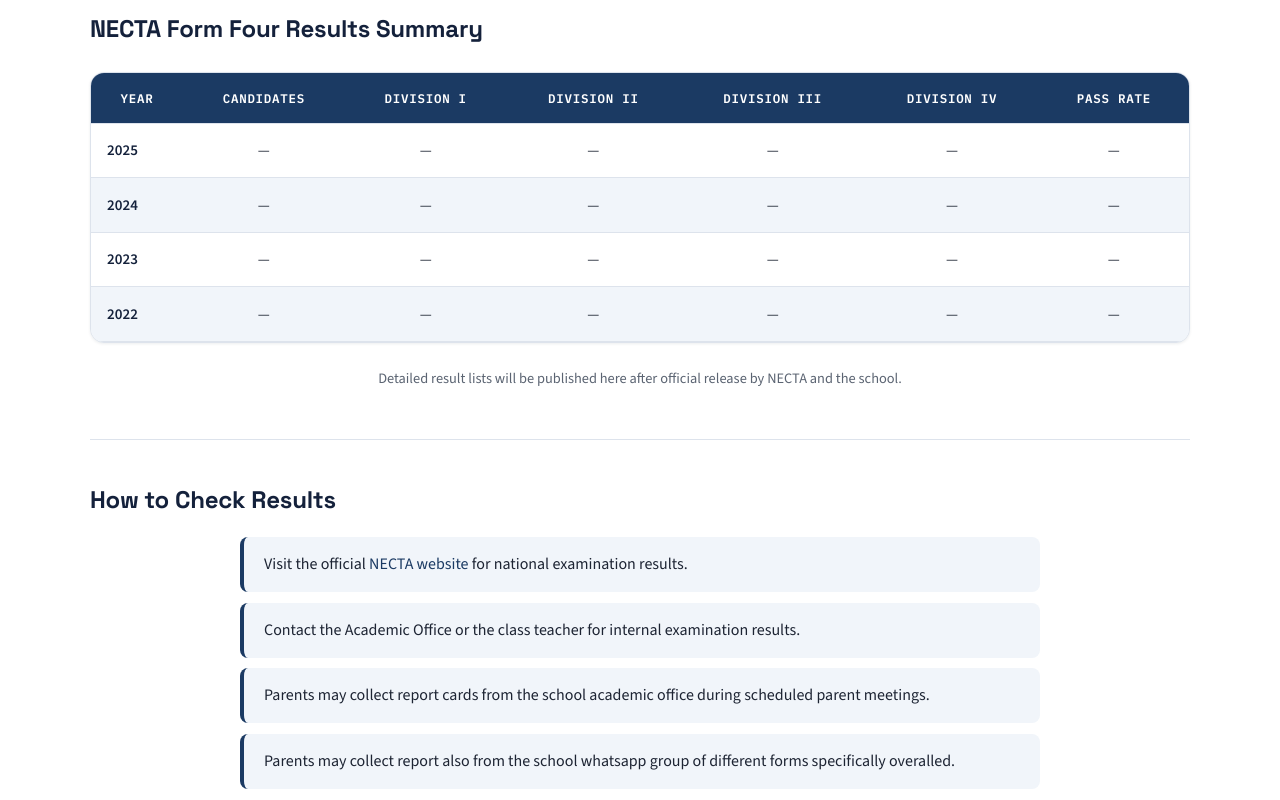
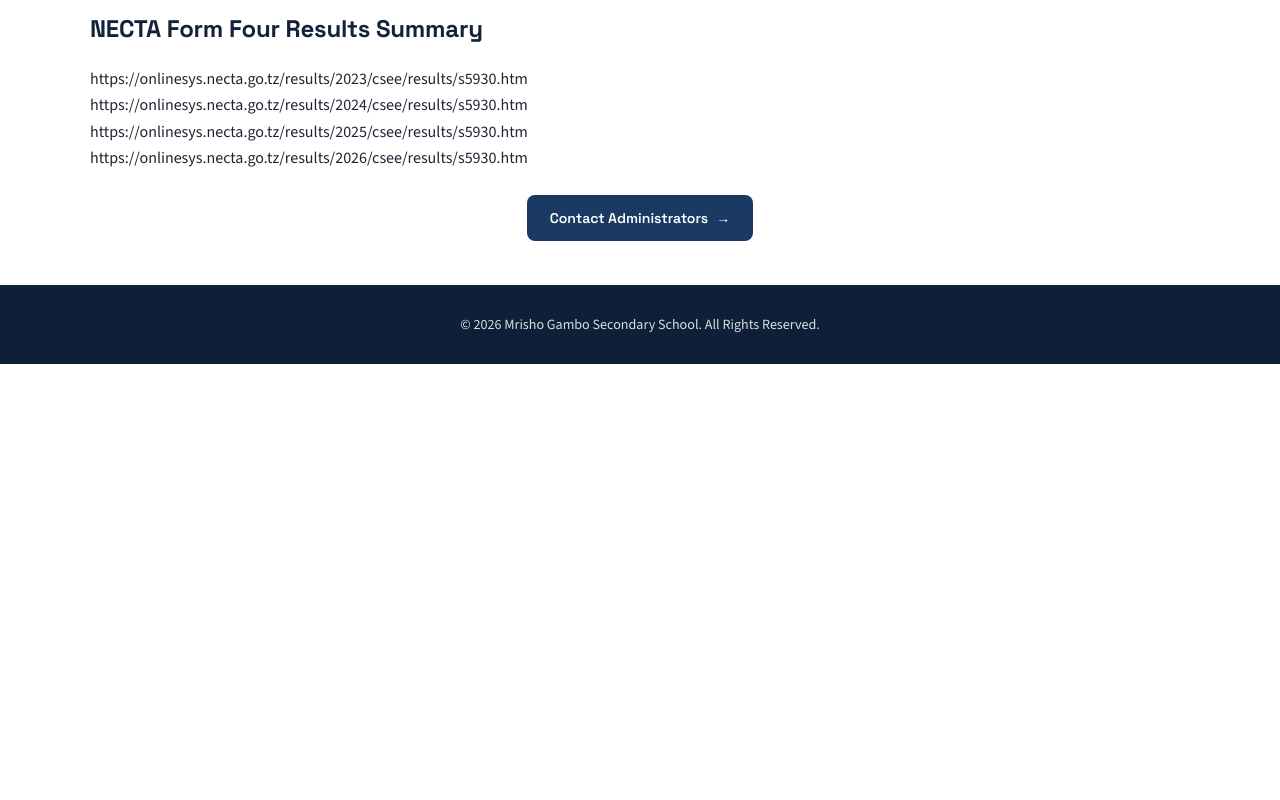
Before and after one commit to mrishogambo/mrishogambo.github.io, a plain HTML site: page results.html in a window 1280 px wide. Shown: the part 480-1280 px from the top of the page. After the commit the page ends 844 px from the top, so only its background shows below. Drawn offline with nearby package versions, Linux system fonts and the light colour scheme.

Commit message:
Remove results table and update result links
Removed the results table and instructions for checking results.

```diff
--- a/results.html
+++ b/results.html
@@ -41,56 +41,10 @@
 
     <section>
       <h2>NECTA Form Four Results Summary</h2>
-      <div class="table-wrap">
-        <table>
-          <thead>
-            <tr>
-              <th>Year</th>
-              <th>Candidates</th>
-              <th>Division I</th>
-              <th>Division II</th>
-              <th>Division III</th>
-              <th>Division IV</th>
-              <th>Pass Rate</th>
-            </tr>
-          </thead>
-          <tbody>
-            <tr>
-              <td>2025</td>
-              <td>—</td><td>—</td><td>—</td><td>—</td><td>—</td><td>—</td>
-            </tr>
-            <tr>
-              <td>2024</td>
-              <td>—</td><td>—</td><td>—</td><td>—</td><td>—</td><td>—</td>
-            </tr>
-            <tr>
-              <td>2023</td>
-              <td>—</td><td>—</td><td>—</td><td>—</td><td>—</td><td>—</td>
-            </tr>
-            <tr>
-              <td>2022</td>
-              <td>—</td><td>—</td><td>—</td><td>—</td><td>—</td><td>—</td>
-            </tr>
-          </tbody>
-        </table>
-      </div>
-      <p class="text-center note-sm">
-        Detailed result lists will be published here after official release by NECTA and the school.
-      </p>
-    </section>
-
-    <hr>
-
-    <section>
-      <h2>How to Check Results</h2>
-      <ul class="content-list">
-        <li>Visit the official <a href="https://www.necta.go.tz" target="_blank" rel="noopener">NECTA website</a> for national examination results.</li>
-        <li>Contact the Academic Office or the class teacher for internal examination results.</li>
-        <li>Parents may collect report cards from the school academic office during scheduled parent meetings.</li>
-        <li>Parents may collect report also from the school whatsapp group of different forms specifically overalled.</li>
-      </ul>
-    </section>
-
+      <p>https://onlinesys.necta.go.tz/results/2023/csee/results/s5930.htm</p>
+       <p>https://onlinesys.necta.go.tz/results/2024/csee/results/s5930.htm</p>
+       <p>https://onlinesys.necta.go.tz/results/2025/csee/results/s5930.htm</p>
+       <p>https://onlinesys.necta.go.tz/results/2026/csee/results/s5930.htm</p>
     <section class="text-center mt-2">
       <a href="contact.html" class="btn">Contact Administrators</a>
     </section>
```
